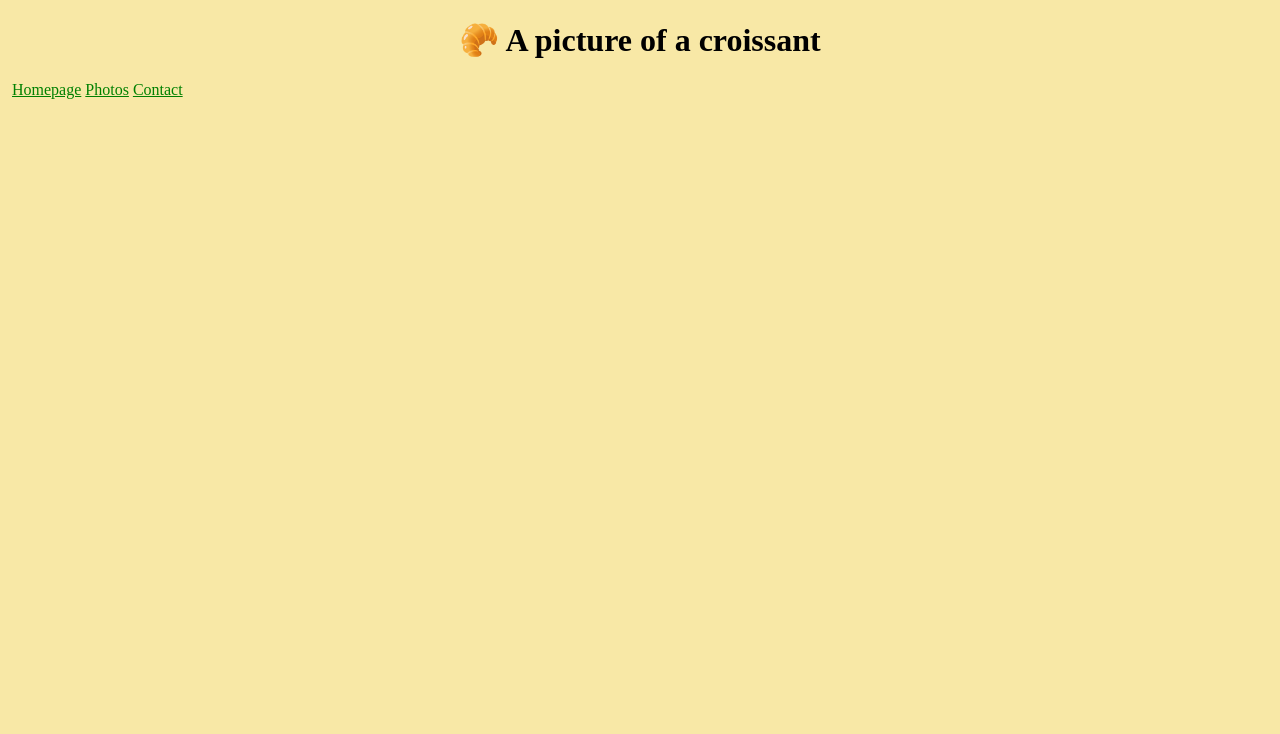
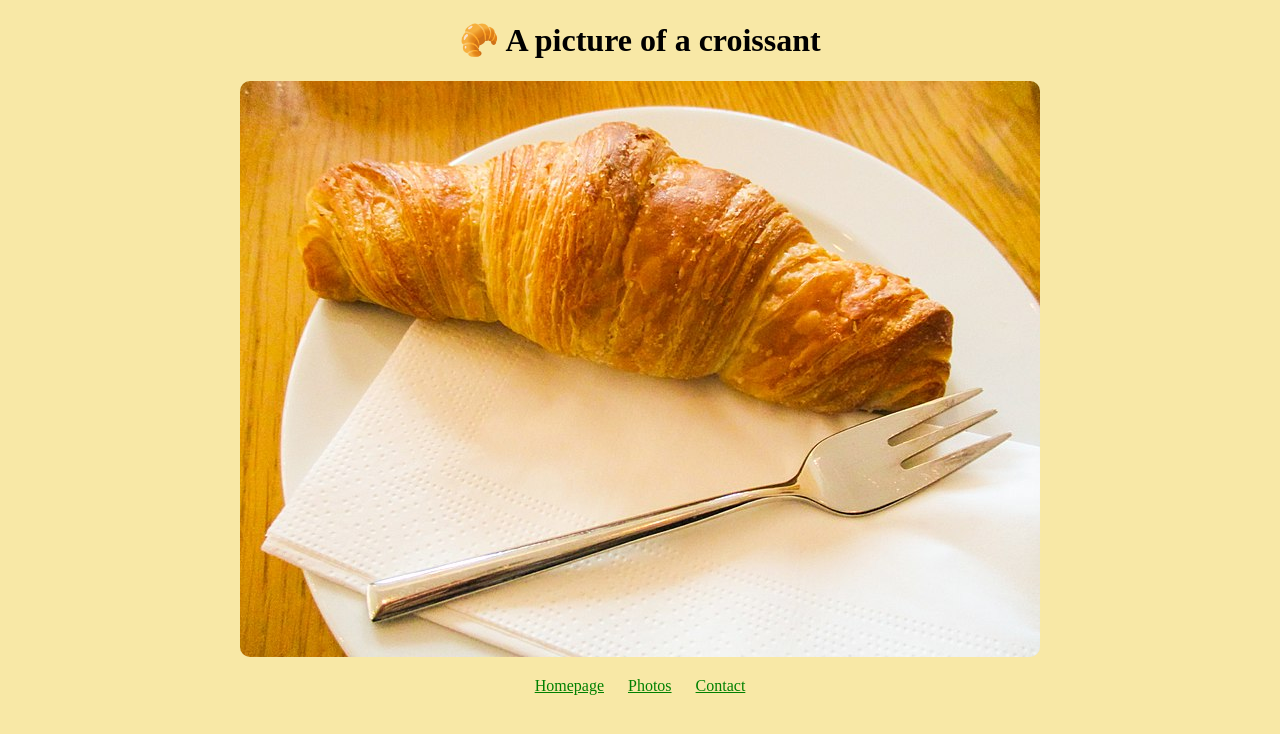
Before and after one commit to teytap/Croissant, a plain HTML site: page photos.html in a window 1280 px wide. Drawn offline with Linux system fonts and the light colour scheme.

Commit message:
html and css adjustments

```diff
--- a/css/style.css
+++ b/css/style.css
@@ -1,5 +1,6 @@
 body {
   background-color: #f8e8a6;
+  margin: 8px;
 }
 h1 {
   text-align: center;
@@ -7,6 +8,17 @@ h1 {
 p {
   text-align: center;
 }
-a {
+.link {
   color: green;
+  margin: 10px;
 }
+.links {
+  display: block;
+  text-align: center;
+}
+.croisant-photo {
+  display: block;
+  margin: 0 auto;
+  border-radius: 10px;
+  margin-bottom: 20px;
+}
--- a/photos.html
+++ b/photos.html
@@ -9,9 +9,15 @@
   </head>
   <body>
     <h1>🥐 A picture of a croissant</h1>
-    <img src="" alt="" />
-    <a href="/">Homepage</a>
-    <a href="/photos.html">Photos</a>
-    <a href="/contact.html">Contact</a>
+    <img
+      src="/images/Croissant_IMG.jpeg"
+      alt="croisant-photo"
+      class="croisant-photo"
+    />
+    <span class="links">
+      <a href="/" class="link">Homepage</a>
+      <a href="/photos.html" class="link">Photos</a>
+      <a href="/contact.html" class="link">Contact</a>
+    </span>
   </body>
 </html>
```
Also changed, not shown: contact.html (+7 -5 lines), index.html (+5 -3 lines), images/Croissant_IMG.jpeg (added), 1 other file.
